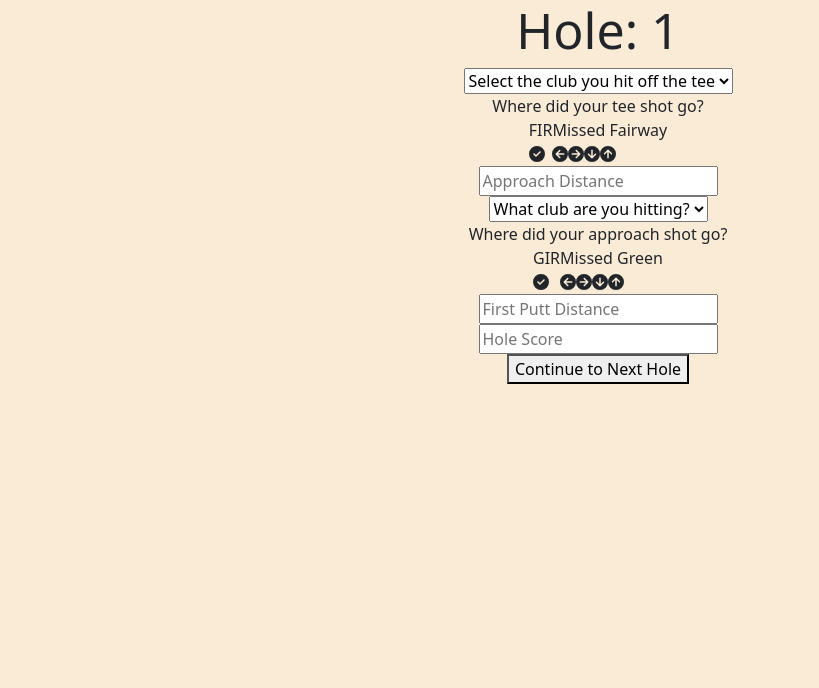
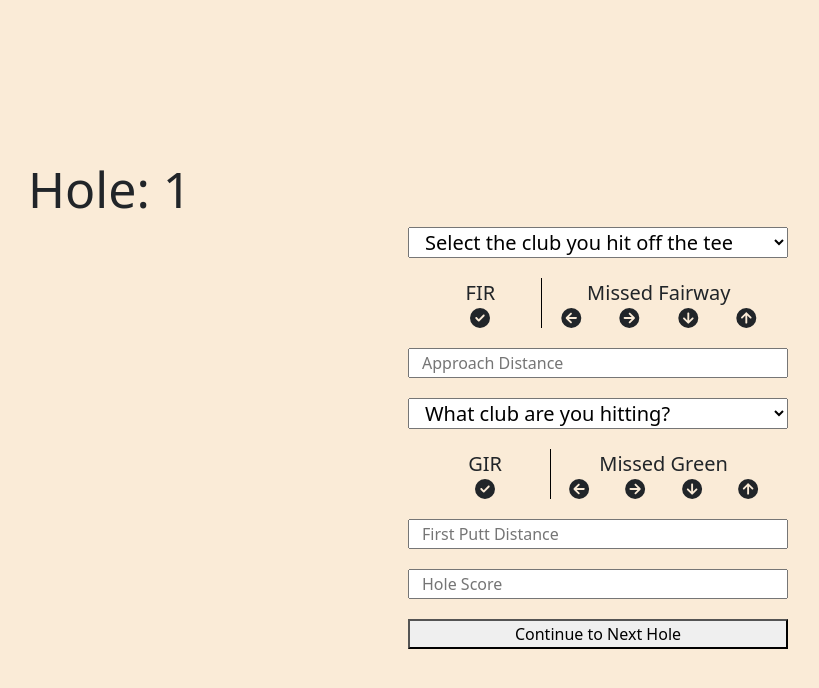
Before and after one commit to HoganBerens/hoganberens.github.io, a React (Create React App) app: page /newScore in a window 1280 px wide. Shown: the top 688 px of the page, without its empty margins (42-861 px from the left). Built offline with nearby package versions, Linux system fonts and the light colour scheme.

Commit message:
finished styling newScore component

```diff
--- a/src/components/my-golf-game/newScore.css
+++ b/src/components/my-golf-game/newScore.css
@@ -4,9 +4,15 @@
   display: flex;
   flex-direction: column;
   align-items: center;
+  justify-content: center;
 }
+
 .newScore-title {
   font-size: 50px;
+}
+.newScore-select {
+  font-size: 20px;
+  margin: 20px 0;
 }
 
 .newScore-form {
@@ -16,47 +22,50 @@
 }
 .newScore-fairway-text-wrapper {
   display: flex;
+  margin: 20px 0;
   flex-direction: column;
-  align-items: center;
 }
 .newScore-fairway-title {
-}
-.newScore-select {
+  font-size: 20px;
 }
 
 .newScore-fairway-container {
+  flex: 1 1 auto;
+  font-size: 20px;
   display: flex;
   align-items: center;
+  justify-content: space-around;
 }
 .newScore-fairway-hit {
+  display: flex;
+  flex-direction: column;
+  align-items: center;
+  flex: 1 1 auto;
 }
 .newScore-fairway-missed {
+  flex: 1 1 auto;
+  display: flex;
+  text-align: center;
+  flex-direction: column;
+  border-left: 1px solid black;
 }
 
+.newScore-arrows-wrapper {
+  display: flex;
+}
+.newScore-missedFaiway-select {
+  font-size: 20px;
+  margin: 20px 0;
+}
+.fairway-green-input {
+  flex: 1 1 auto;
+}
 .newScore-appr-wrapper {
 }
-
-img {
+.newScore-appr-select {
+  font-size: 20px;
+  margin: 20px 0;
 }
-
-.fairway-green-input {
+.newScore-form-input {
+  margin: 20px 0;
 }
-
-.newScore-green-container {
-  display: flex;
-  align-items: center;
-}
-.newScore-green-hit {
-}
-.newScore-green-missed {
-}
-.input-bunker-hit {
-}
-.input-putt-distance {
-}
-
-.input-number-of-putts {
-}
-
-.input-hole-score {
-}
--- a/src/components/my-golf-game/newScore.jsx
+++ b/src/components/my-golf-game/newScore.jsx
@@ -1,47 +1,46 @@
-import React, { useRef, useState, useEffect } from 'react';
-import './newScore.css';
-import { FontAwesomeIcon } from '@fortawesome/react-fontawesome';
-import { user, clubs, course } from './utils';
+import React, { useRef, useState, useEffect } from "react";
+import "./newScore.css";
+import { FontAwesomeIcon } from "@fortawesome/react-fontawesome";
+import { user, clubs, course } from "./utils";
 import {
   faCheckCircle,
   faCircleArrowDown,
   faCircleArrowUp,
   faCircleArrowLeft,
   faCircleArrowRight,
-} from '@fortawesome/free-solid-svg-icons';
+} from "@fortawesome/free-solid-svg-icons";
 
 const NewScore = () => {
   const [missedFairway, setMissedFairway] = useState(false);
   const [missedGreen, setMissedGreen] = useState(false);
   const [roundScore, setRoundScore] = useState([]);
-  const [pageReloaded, setPageReloaded] = useState(false);
 
   let missedFairwayLieOptions = [
-    'Rough',
-    'Bunker',
-    'In trees',
-    'Hazard',
-    'Other',
+    "Rough",
+    "Bunker",
+    "In trees",
+    "Hazard",
+    "Other",
   ];
   let missedGreenLieOptions = [
-    'Fairway cut',
-    'Rough',
-    'Bunker',
-    'In trees',
-    'Hazard',
-    'Other',
+    "Fairway cut",
+    "Rough",
+    "Bunker",
+    "In trees",
+    "Hazard",
+    "Other",
   ];
 
-  let clubHitOffTeeRef = useRef('');
-  let fairwayHitRef = useRef('');
-  let missedFairwayLieRef = useRef('');
-  let apprDistanceRef = useRef('');
-  let apprClubRef = useRef('');
-  let greenHitRef = useRef('');
-  let missedGreenLieRef = useRef('');
-  let secondPuttDistanceRef = useRef('');
-  let numberOfPuttsRef = useRef('');
-  let holeScoreRef = useRef('');
+  let clubHitOffTeeRef = useRef("");
+  let fairwayHitRef = useRef("");
+  let missedFairwayLieRef = useRef("");
+  let apprDistanceRef = useRef("");
+  let apprClubRef = useRef("");
+  let greenHitRef = useRef("");
+  let missedGreenLieRef = useRef("");
+  let secondPuttDistanceRef = useRef("");
+  let numberOfPuttsRef = useRef("");
+  let holeScoreRef = useRef("");
 
   let newScoreSubmitHandler = (event) => {
     event.preventDefault();
@@ -60,27 +59,27 @@ const NewScore = () => {
 
     setRoundScore((roundScore) => [...roundScore, holeResults]);
 
-    clubHitOffTeeRef.current.value = '';
-    fairwayHitRef.current = '';
-    missedFairwayLieRef.current = '';
-    apprDistanceRef.current.value = '';
-    apprClubRef.current = '';
-    greenHitRef.current = '';
-    missedGreenLieRef.current = '';
-    secondPuttDistanceRef.current = '';
-    numberOfPuttsRef.current = '';
-    holeScoreRef.current.value = '';
+    clubHitOffTeeRef.current.value = "";
+    fairwayHitRef.current = "";
+    missedFairwayLieRef.current = "";
+    apprDistanceRef.current.value = "";
+    apprClubRef.current = "";
+    greenHitRef.current = "";
+    missedGreenLieRef.current = "";
+    secondPuttDistanceRef.current = "";
+    numberOfPuttsRef.current = "";
+    holeScoreRef.current.value = "";
   };
 
   let fairwayHitHandler = (event) => {
     fairwayHitRef.current = event.target.id;
-    fairwayHitRef.current !== 'fairway'
+    fairwayHitRef.current !== "fairway"
       ? setMissedFairway(true)
       : setMissedFairway(false);
   };
   let greenHitHandler = (event) => {
     greenHitRef.current = event.target.id;
-    greenHitRef.current !== 'green'
+    greenHitRef.current !== "green"
       ? setMissedGreen(true)
       : setMissedGreen(false);
   };
@@ -93,7 +92,7 @@ const NewScore = () => {
     missedGreenLieRef.current = event.target.value;
   };
 
-  let holeNumber = '';
+  let holeNumber = "";
 
   for (let i = 0; i <= roundScore.length; i++) {
     holeNumber = i + 1;
@@ -101,12 +100,13 @@ const NewScore = () => {
 
   return (
     <div className=" newScore-container ">
-      <h1 id="startOfElement" className="newScore-title">
+      <div className="newScore-form-container container">
+        <div id="startOfElement" className="newScore-title row ">
           Hole: {holeNumber}
-      </h1>
-      <form className="newScore-form" onSubmit={newScoreSubmitHandler}>
+        </div>
+        <form className="newScore-form row" onSubmit={newScoreSubmitHandler}>
           <select
-          className="newScore-select"
+            className="newScore-select col-md-4"
             ref={clubHitOffTeeRef}
             name="selectedClubOffTee"
           >
@@ -117,10 +117,7 @@ const NewScore = () => {
               <option key={index}>{club}</option>
             ))}
           </select>
-        <div className="newScore-fairway-text-wrapper">
-          <div className="newScore-fairway-title">
-            Where did your tee shot go?
-          </div>
+          <div className="newScore-fairway-text-wrapper col-md-4">
             <div className="newScore-fairway-container">
               <div className="newScore-fairway-hit">
                 <div>FIR</div>
@@ -133,6 +130,7 @@ const NewScore = () => {
               </div>
               <div className="newScore-fairway-missed">
                 <div>Missed Fairway</div>
+                <div className="newScore-arrows-wrapper">
                   <FontAwesomeIcon
                     onClick={fairwayHitHandler}
                     id="left"
@@ -160,8 +158,12 @@ const NewScore = () => {
                 </div>
               </div>
             </div>
+          </div>
           {missedFairway ? (
-          <select onChange={missedFairwayLieSelectHandler}>
+            <select
+              className="newScore-missedFaiway-select col-md-4"
+              onChange={missedFairwayLieSelectHandler}
+            >
               <option hidden={true}>
                 What kind of lie did you have off the tee?
               </option>
@@ -175,13 +177,13 @@ const NewScore = () => {
             <div></div>
           )}
           <input
+            className="newScore-form-input col-md-4"
             id="approach-distance"
             placeholder="Approach Distance"
             type="text"
             ref={apprDistanceRef}
           />
-        <div className="newScore-appr-wrapper">
-          <select>
+          <select className=" newScore-appr-select col-md-4">
             <option hidden={true}>What club are you hitting?</option>
             {clubs.map((club, index) => (
               <option ref={apprClubRef} key={index}>
@@ -189,10 +191,9 @@ const NewScore = () => {
               </option>
             ))}
           </select>
-        </div>
-        <div>Where did your approach shot go?</div>
-        <div className="newScore-green-container">
-          <div className="newScore-green-hit">
+          <div className="newScore-fairway-text-wrapper col-md-4">
+            <div className="newScore-fairway-container">
+              <div className="newScore-fairway-hit">
                 <div>GIR</div>
                 <FontAwesomeIcon
                   icon={faCheckCircle}
@@ -201,8 +202,9 @@ const NewScore = () => {
                   className=" green-photo "
                 />
               </div>
-          <div className="newScore-green-missed">
+              <div className="newScore-fairway-missed">
                 <div>Missed Green</div>
+                <div className="newScore-arrows-wrapper">
                   <FontAwesomeIcon
                     id="left"
                     onClick={greenHitHandler}
@@ -229,6 +231,8 @@ const NewScore = () => {
                   />
                 </div>
               </div>
+            </div>
+          </div>
           {missedGreen ? (
             <select onChange={missedGreenSelectHandler}>
               <option hidden={true}>
@@ -244,21 +248,24 @@ const NewScore = () => {
             <div></div>
           )}
           <input
-          className="input-putt-distance"
+            className="newScore-form-input col-md-4"
             id="second-putt-distance"
             placeholder="First Putt Distance"
             type="text"
             ref={secondPuttDistanceRef}
           />
           <input
-          className="input-hole-score"
+            className="newScore-form-input col-md-4"
             id="hole-score"
             placeholder="Hole Score"
             type="text"
             ref={holeScoreRef}
           />
-        <button type="submit">Continue to Next Hole</button>
+          <button type="submit" className="col-md-4">
+            Continue to Next Hole
+          </button>
         </form>
+      </div>
     </div>
   );
 };
```
Lines whose indentation alone changed are shown as unchanged.
